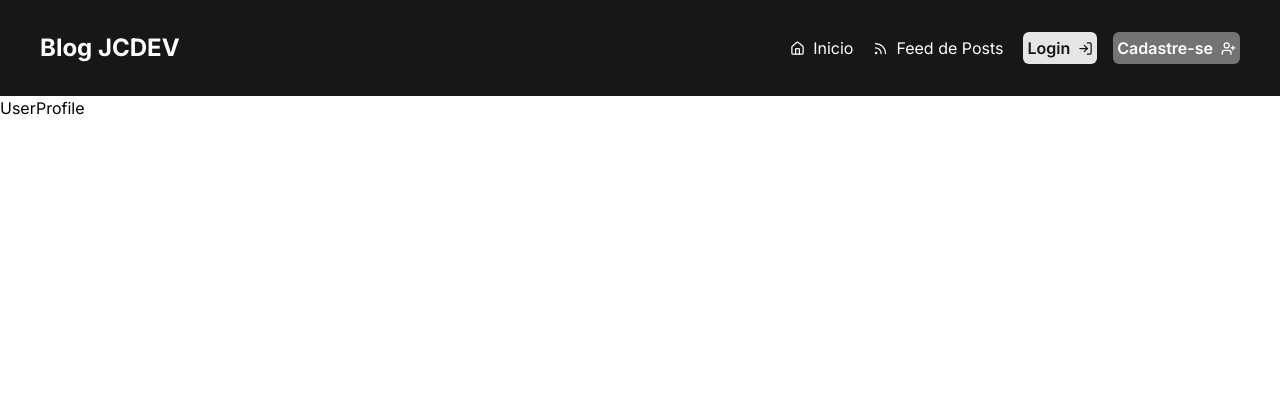
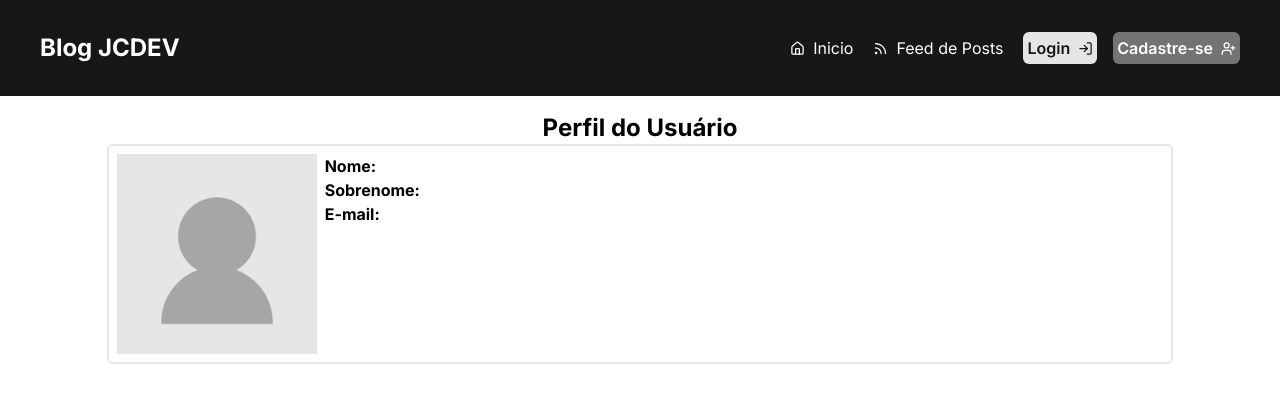
Before and after one commit to Josuerx12/blogjcdev, a Next.js app: page /usuario/perfil in a window 1280 px wide. Shown: the top 402 px of the page. Built offline with nearby package versions, Linux system fonts and the light colour scheme; no server answers; the database is empty.

Commit message:
feat: new features.

```diff
--- a/app/usuario/perfil/page.tsx
+++ b/app/usuario/perfil/page.tsx
@@ -1,7 +1,54 @@
+import { auth } from "@/auth";
+import { db } from "@/providers/db";
+import Image from "next/image";
 import React from "react";
 
-const UserProfile = () => {
-  return <div>UserProfile</div>;
+const UserProfile = async () => {
+  const session = await auth();
+
+  const user = await db.user.findUnique({
+    where: {
+      id: session?.user.id,
+    },
+    select: {
+      Comments: true,
+      createdAt: true,
+      email: true,
+      id: true,
+      lastName: true,
+      Likes: true,
+      name: true,
+      Posts: true,
+      role: true,
+      updatedAt: true,
+    },
+  });
+
+  return (
+    <main>
+      <h2 className="text-center font-bold text-2xl mt-4">Perfil do Usuário</h2>
+
+      <div className="w-10/12 flex gap-2 border-2 mx-auto p-2 rounded-md">
+        <Image
+          width={200}
+          height={200}
+          src={"/not-found-user.webp"}
+          alt="teste"
+        />
+        <div>
+          <p>
+            <span className="font-bold">Nome:</span> {user?.name}
+          </p>
+          <p>
+            <span className="font-bold">Sobrenome:</span> {user?.lastName}
+          </p>
+          <p>
+            <span className="font-bold">E-mail:</span> {user?.email}
+          </p>
+        </div>
+      </div>
+    </main>
+  );
 };
 
 export default UserProfile;
--- a/components/navbar/index.tsx
+++ b/components/navbar/index.tsx
@@ -56,34 +56,42 @@ const Navbar = () => {
         </button>
       </header>
       <nav
-        className={`fixed h-screen w-full flex flex-col justify-center align-center ease-linear duration-300 bg-black text-white ${
+        className={`fixed h-screen w-full z-40 flex flex-col justify-center align-center ease-linear duration-300 bg-black text-white ${
           isOpen ? "top-0" : "-top-[110%] "
         }`}
       >
         <div className="flex flex-col w-11/12 mx-auto gap-2 items-center">
           <Link
+            className="flex gap-2 items-center"
             onClick={() => setIsOpen((prev) => !prev)}
-            className="w-fit"
             href="/"
           >
-            <Home /> Inicio
+            <Home size={15} /> Inicio
           </Link>
 
           <Link
             onClick={() => setIsOpen((prev) => !prev)}
-            className="w-fit"
+            className="flex gap-2 items-center"
             href="/posts"
           >
-            <Rss /> Feed de Posts
+            <Rss size={15} /> Feed de Posts
           </Link>
 
           {!data?.user ? (
             <>
-              <Link onClick={() => setIsOpen((prev) => !prev)} href="/signIn">
+              <Link
+                className="flex gap-2 items-center bg-neutral-200 hover:bg-opacity-70 duration-200 font-semibold text-neutral-900 p-1 rounded-md"
+                onClick={() => setIsOpen((prev) => !prev)}
+                href="/signIn"
+              >
                 Login
               </Link>
 
-              <Link onClick={() => setIsOpen((prev) => !prev)} href="/signUp">
+              <Link
+                className="flex gap-2 items-center bg-neutral-500 font-semibold hover:bg-opacity-70 duration-200 text-white p-1 rounded-md"
+                onClick={() => setIsOpen((prev) => !prev)}
+                href="/signUp"
+              >
                 Cadastre-se
               </Link>
             </>
```
